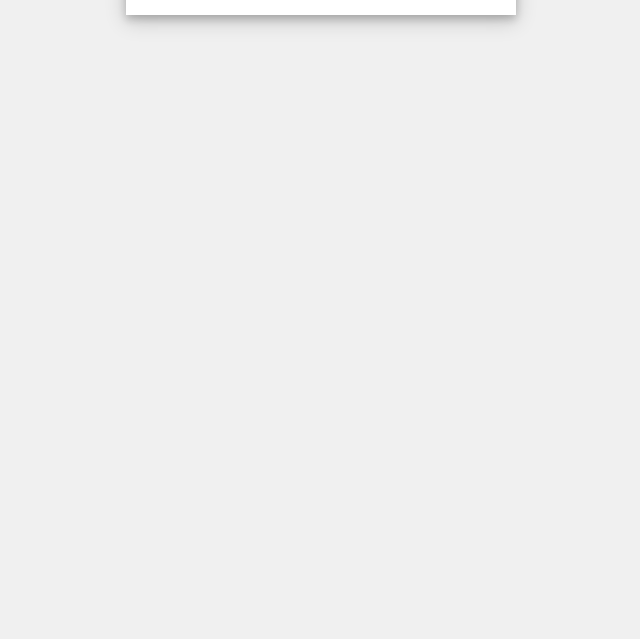
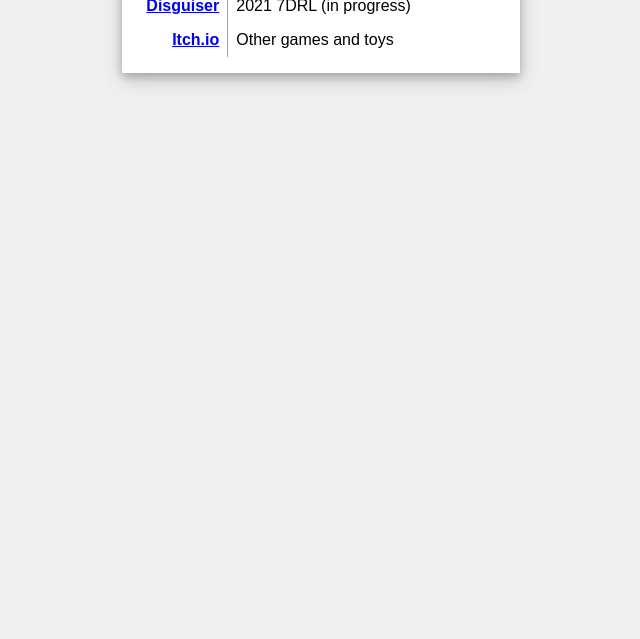
Before and after one commit to mcneja/mcneja.github.io, a plain HTML site: page index.html in a window 1280 px wide. Shown: the part 161-800 px from the top of the page, without its empty margins (319-959 px from the left). Drawn offline with Linux system fonts and the light colour scheme.

Commit message:
CSS tweaks to add some spacing

```diff
--- a/index.html
+++ b/index.html
@@ -1,7 +1,8 @@
 <html lang="en">
 <style>
 body {
-  color: black;
+  margin-top: 2em;
+  color: #505050;
   font-family: arial;
   flex-direction: column;
   background-color: #f0f0f0;
@@ -11,12 +12,20 @@ body {
 }
 table {
   background: #ffffff;
+  color: black;
   padding: 1em;
   box-shadow: 0 4px 8px 0 rgba(0, 0, 0, 0.2), 0 6px 20px 0 rgba(0, 0, 0, 0.19);
+  border-collapse: separate;
+  border-spacing: 0;
 }
 th {
-  text-align: left;
-  padding-right: 1em;
+  border-right: 1px solid #a0a0a0;
+}
+th,td {
+  padding: 0.5em;
+}
+th {
+  text-align: right;
 }
 </style>
 <head profile="http://www.w3.org/2005/10/profile">
```
